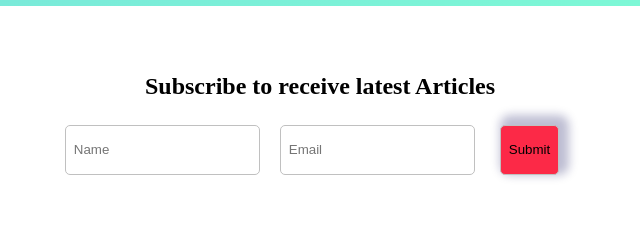
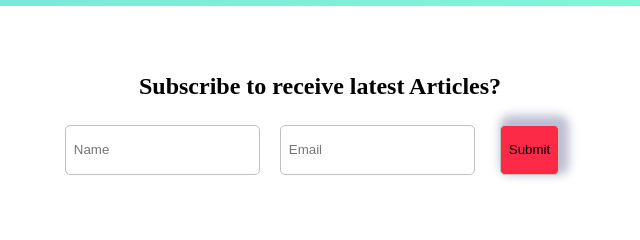
Before and after one commit to Srijan1231/practice-blog-website, a plain HTML site: page index.html in a window 1280 px wide. Shown: the part 2165-2405 px from the top of the page, 320-960 px from the left. Drawn offline with Linux system fonts and the light colour scheme.

Commit message:
question

```diff
--- a/index.html
+++ b/index.html
@@ -157,7 +157,7 @@
         </section>
         <!-- subcsribe section -->
         <section class="subs container">
-            <h2>Subscribe to receive latest Articles</h2>
+            <h2>Subscribe to receive latest Articles?</h2>
             <form action="">
                 <input type="text" name="" id="" placeholder="Name">
                 <input type="email" name="" id="" placeholder="Email">
```
